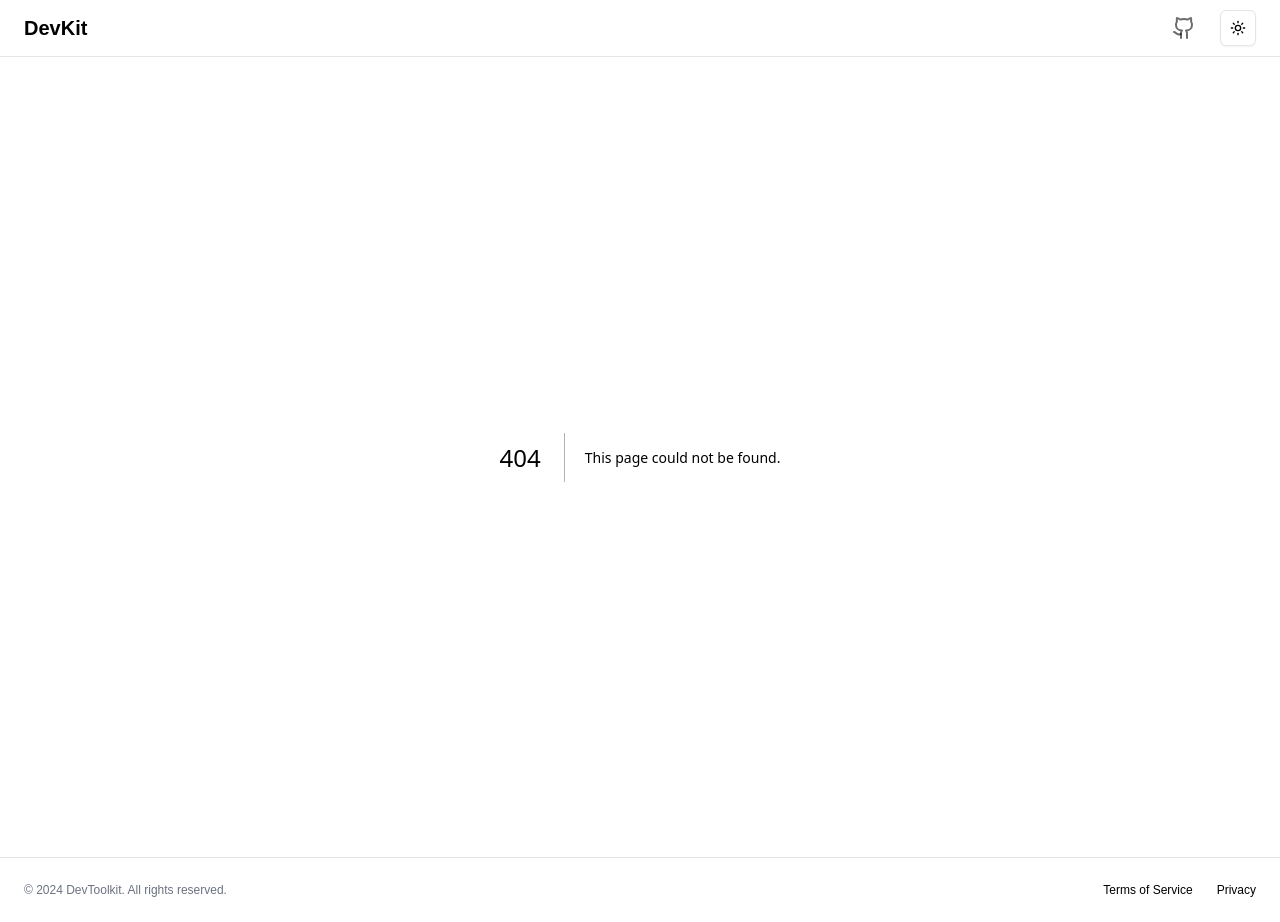
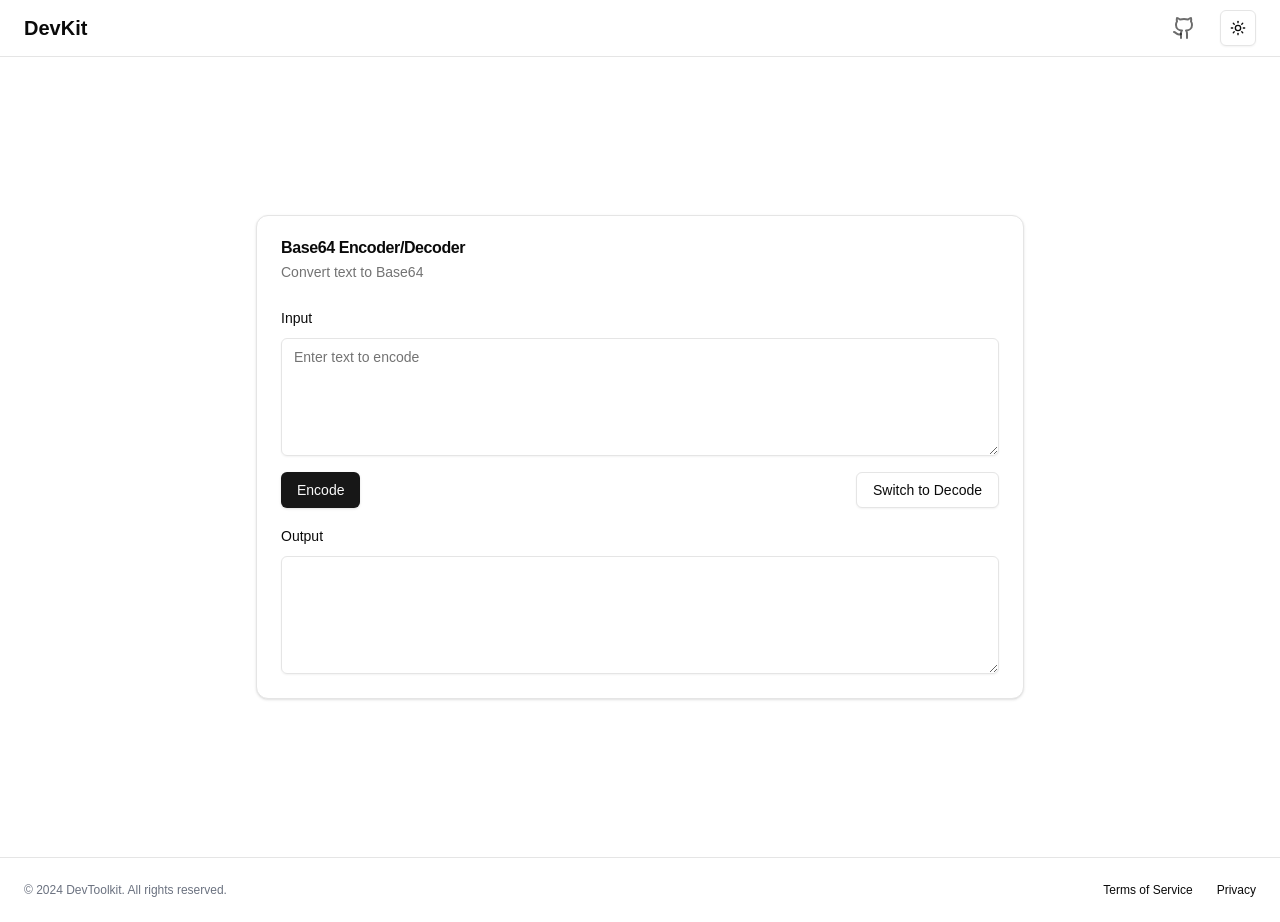
Before and after one commit to mnsdojo/devkit, a Next.js app: page /encoding in a window 1280 px wide. Before the commit this address had no page. Built offline with nearby package versions, Linux system fonts and the light colour scheme.

Commit message:
Added base64 encoder and decoder tool

```diff
--- a/package.json
+++ b/package.json
@@ -19,6 +19,7 @@
     "class-variance-authority": "^0.7.1",
     "clsx": "^2.1.1",
     "coolshapes-react": "^1.0.1",
+    "copy-to-clipboard": "^3.3.3",
     "highlight.js": "^11.10.0",
     "html-to-image": "^1.11.11",
     "lucide-react": "^0.461.0",
--- /dev/null
+++ b/src/app/encoding/encoding.client.tsx
@@ -0,0 +1,84 @@
+
+
+
+'use client'
+
+import { useState } from 'react'
+import { Button } from "@/components/ui/button"
+import { Textarea } from "@/components/ui/textarea"
+import { Card, CardContent, CardDescription, CardHeader, CardTitle } from "@/components/ui/card"
+import { Label } from "@/components/ui/label"
+
+export default function Base64Tool() {
+  const [input, setInput] = useState('')
+  const [output, setOutput] = useState('')
+  const [mode, setMode] = useState<'encode' | 'decode'>('encode')
+  const [error, setError] = useState<string | null>(null)
+
+  const handleConvert = () => {
+    setError(null)
+    if (mode === 'encode') {
+      try {
+        setOutput(btoa(input))
+      } catch (e) {
+        setError('Error encoding the input. Make sure it contains valid characters.')
+      }
+    } else {
+      try {
+        setOutput(atob(input))
+      } catch (e) {
+        setError('Error decoding the input. Make sure it\'s a valid Base64 string.')
+      }
+    }
+  }
+
+  const handleSwitch = () => {
+    setMode(mode === 'encode' ? 'decode' : 'encode')
+    setInput('')
+    setOutput('')
+    setError(null)
+  }
+
+  return (
+    <Card className="w-full max-w-3xl mx-auto">
+      <CardHeader>
+        <CardTitle>Base64 Encoder/Decoder</CardTitle>
+        <CardDescription>
+          {mode === 'encode' ? 'Convert text to Base64' : 'Convert Base64 to text'}
+        </CardDescription>
+      </CardHeader>
+      <CardContent className="space-y-4">
+        <div className="space-y-2">
+          <Label htmlFor="input">Input</Label>
+          <Textarea
+            id="input"
+            placeholder={mode === 'encode' ? 'Enter text to encode' : 'Enter Base64 to decode'}
+            value={input}
+            onChange={(e) => setInput(e.target.value)}
+            rows={5}
+          />
+        </div>
+        <div className="flex justify-between">
+          <Button onClick={handleConvert}>
+            {mode === 'encode' ? 'Encode' : 'Decode'}
+          </Button>
+          <Button variant="outline" onClick={handleSwitch}>
+            Switch to {mode === 'encode' ? 'Decode' : 'Encode'}
+          </Button>
+        </div>
+        {error && (
+          <div className="text-red-500 text-sm">{error}</div>
+        )}
+        <div className="space-y-2">
+          <Label htmlFor="output">Output</Label>
+          <Textarea
+            id="output"
+            value={output}
+            readOnly
+            rows={5}
+          />
+        </div>
+      </CardContent>
+    </Card>
+  )
+}
--- /dev/null
+++ b/src/app/encoding/page.tsx
@@ -0,0 +1,12 @@
+import React from "react";
+import Base64Tool from "./encoding.client";
+
+function Page() {
+  return (
+    <div className="flex justify-center  items-center h-screen">
+      <Base64Tool />
+    </div>
+  );
+}
+
+export default Page;
--- /dev/null
+++ b/src/app/shapes/editor.client.tsx
@@ -0,0 +1,16 @@
+"use client";
+import React from "react";
+import { Coolshape, getRandomShape, shapes } from "coolshapes-react";
+
+import { useState } from "react";
+import ShapeEditor from "react-simple-code-editor";
+
+function Editor({ initialShape }: { initialShape: any }) {
+  const [shape, setShape] = useState(initialShape);
+  const [noise, setNoise] = useState(false);
+  return <div>
+
+  </div>;
+}
+
+export default Editor;
--- a/src/app/shapes/page.tsx
+++ b/src/app/shapes/page.tsx
@@ -1,7 +1,12 @@
 import React from "react";
-
+import Editor from "./editor.client";
+import { getRandomShape } from "coolshapes-react";
 function Page() {
-  return <div>Page</div>;
+  return (
+    <div>
+      <Editor initialShape={getRandomShape({ onlyId: true })} />
+    </div>
+  );
 }
 
 export default Page;
--- /dev/null
+++ b/src/components/ui/textarea.tsx
@@ -0,0 +1,22 @@
+import * as React from "react"
+
+import { cn } from "@/lib/utils"
+
+const Textarea = React.forwardRef<
+  HTMLTextAreaElement,
+  React.ComponentProps<"textarea">
+>(({ className, ...props }, ref) => {
+  return (
+    <textarea
+      className={cn(
+        "flex min-h-[60px] w-full rounded-md border border-input bg-transparent px-3 py-2 text-base shadow-sm placeholder:text-muted-foreground focus-visible:outline-none focus-visible:ring-1 focus-visible:ring-ring disabled:cursor-not-allowed disabled:opacity-50 md:text-sm",
+        className
+      )}
+      ref={ref}
+      {...props}
+    />
+  )
+})
+Textarea.displayName = "Textarea"
+
+export { Textarea }
```
Also changed, not shown: 1 other file (tests, documents, lock files or other folders).
